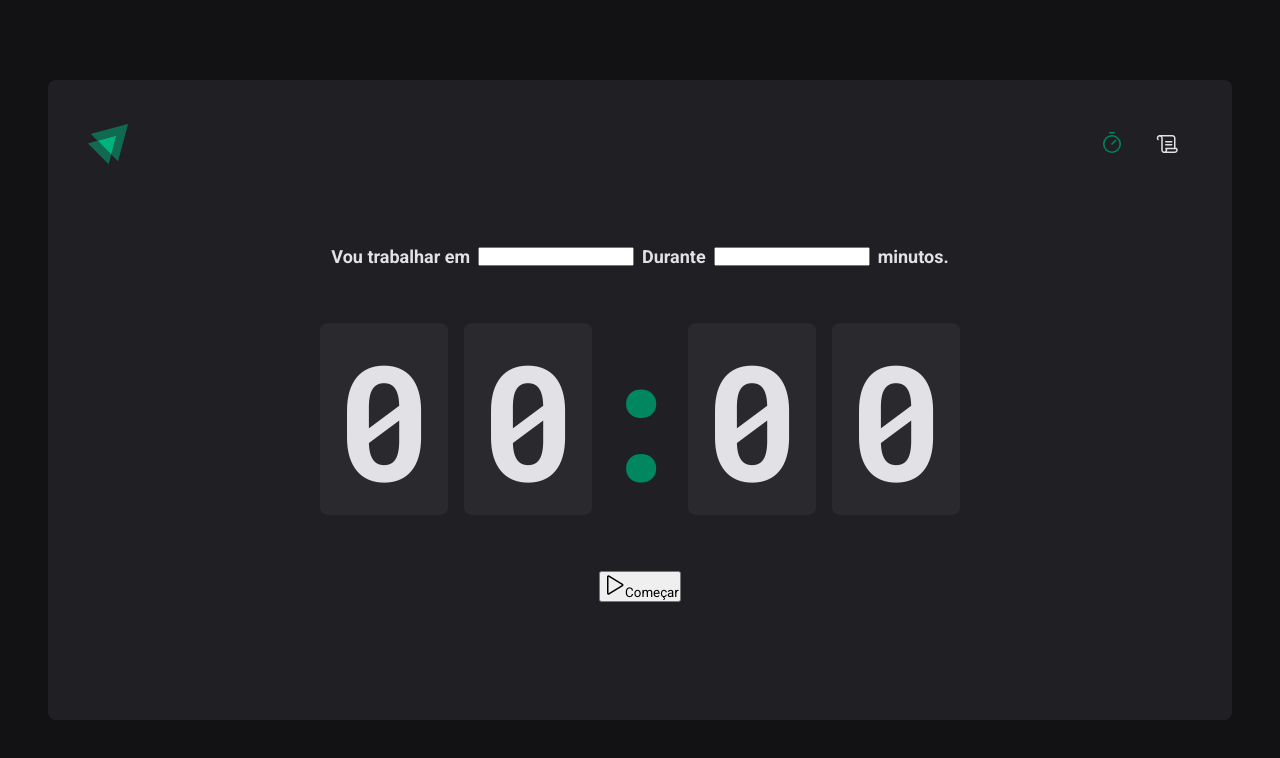
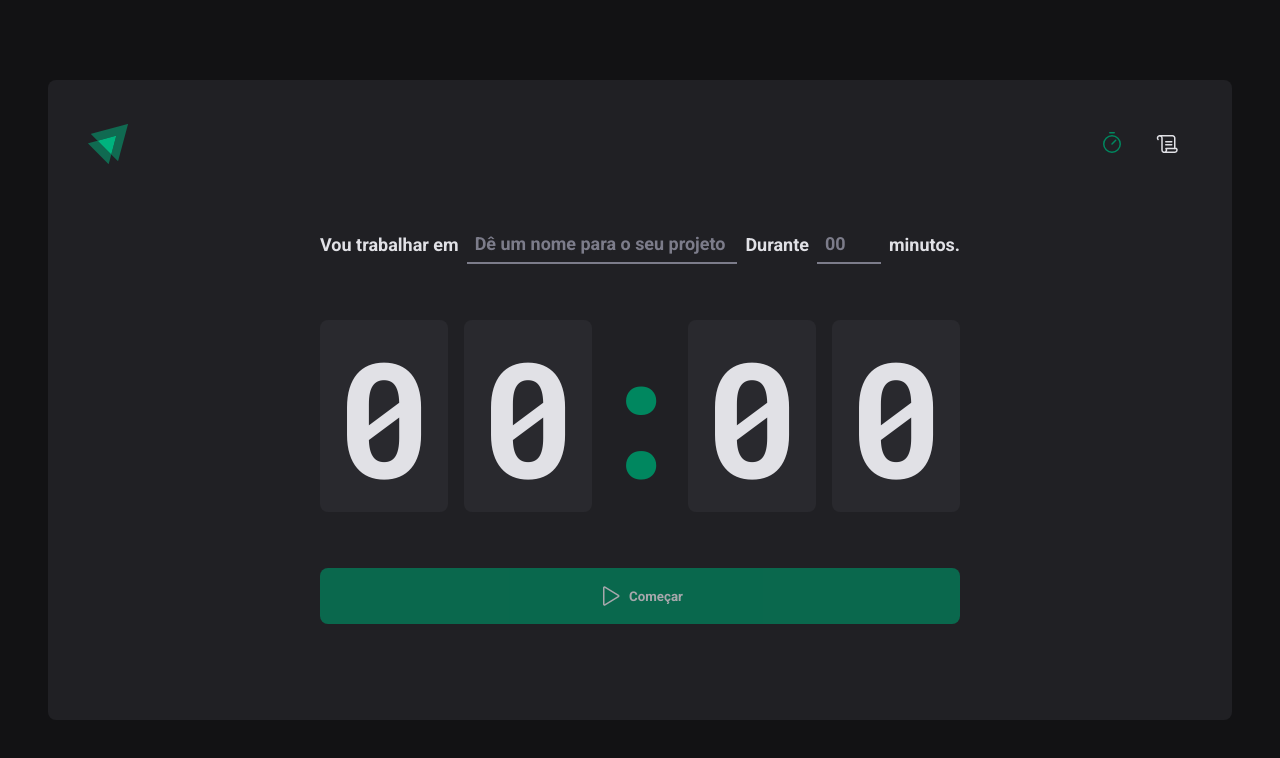
Before and after one commit to eliel20matos/ignite-timer, a React (Vite) app: page / in a window 1280 px wide. Shown: the top 758 px of the page. Built offline with nearby package versions, Linux system fonts and the light colour scheme.

Commit message:
feat: finishing home page layout

```diff
--- a/src/pages/home/index.tsx
+++ b/src/pages/home/index.tsx
@@ -3,7 +3,10 @@
   CountdownContainer,
   FormContainer,
   HomeContainer,
+  MinutesAmountInput,
   Separator,
+  StartCountdownButton,
+  TaskInput,
 } from './styles'
 
 export function Home() {
@@ -12,10 +15,28 @@
       <form action="">
         <FormContainer>
           <label htmlFor="task">Vou trabalhar em</label>
-          <input id="task" />
+          <TaskInput
+            id="task"
+            list="task-suggestions"
+            placeholder="Dê um nome para o seu projeto"
+          />
+
+          <datalist id="task-suggestions">
+            <option value="Projeto 1"></option>
+            <option value="Projeto 2"></option>
+            <option value="Projeto 3"></option>
+            <option value="Banana"></option>
+          </datalist>
 
           <label htmlFor="minutesAmount">Durante</label>
-          <input type="number" id="minutesAmount" />
+          <MinutesAmountInput
+            type="number"
+            id="minutesAmount"
+            placeholder="00"
+            step={5}
+            min={5}
+            max={60}
+          />
 
           <span>minutos.</span>
         </FormContainer>
@@ -28,10 +49,10 @@
           <span>0</span>
         </CountdownContainer>
 
-        <button type="submit">
+        <StartCountdownButton disabled type="submit">
           <Play size={24} />
           Começar
-        </button>
+        </StartCountdownButton>
       </form>
     </HomeContainer>
   )
--- a/src/pages/home/styles.ts
+++ b/src/pages/home/styles.ts
@@ -29,6 +29,38 @@
   flex-wrap: wrap;
 `
 
+const BaseInput = styled.input`
+  background: transparent;
+  height: 2.5rem;
+  border: 0;
+  border-bottom: 2px solid ${(props) => props.theme['gray-500']};
+  font-weight: bold;
+  font-size: 1.123rem;
+  padding: 0 0.5rem;
+  color: ${(props) => props.theme['gray-500']};
+
+  &:focus {
+    box-shadow: none;
+    border-color: ${(props) => props.theme['green-500']};
+  }
+
+  &::placeholder {
+    color: ${(props) => props.theme['gray-500']};
+  }
+`
+
+export const TaskInput = styled(BaseInput)`
+  flex: 1;
+
+  &::-webkit-calendar-picker-indicator {
+    display: none !important;
+  }
+`
+
+export const MinutesAmountInput = styled(BaseInput)`
+  width: 4rem;
+`
+
 export const CountdownContainer = styled.div`
   font-family: 'Roboto Mono', monospace;
   font-size: 10rem;
@@ -53,3 +85,30 @@
   display: flex;
   justify-content: center;
 `
+export const StartCountdownButton = styled.button`
+  width: 100%;
+  border: 0;
+  padding: 1rem;
+  border-radius: 8px;
+
+  display: flex;
+  align-items: center;
+  justify-content: center;
+
+  gap: 0.5rem;
+  font-weight: bold;
+
+  cursor: pointer;
+
+  background: ${(props) => props.theme['green-500']};
+  color: ${(props) => props.theme['gray-100']};
+
+  &:disabled {
+    opacity: 0.7;
+    cursor: not-allowed;
+  }
+
+  &:not(:disabled)hover {
+    background-color: ${(props) => props.theme['green-700']};
+  }
+`
```
